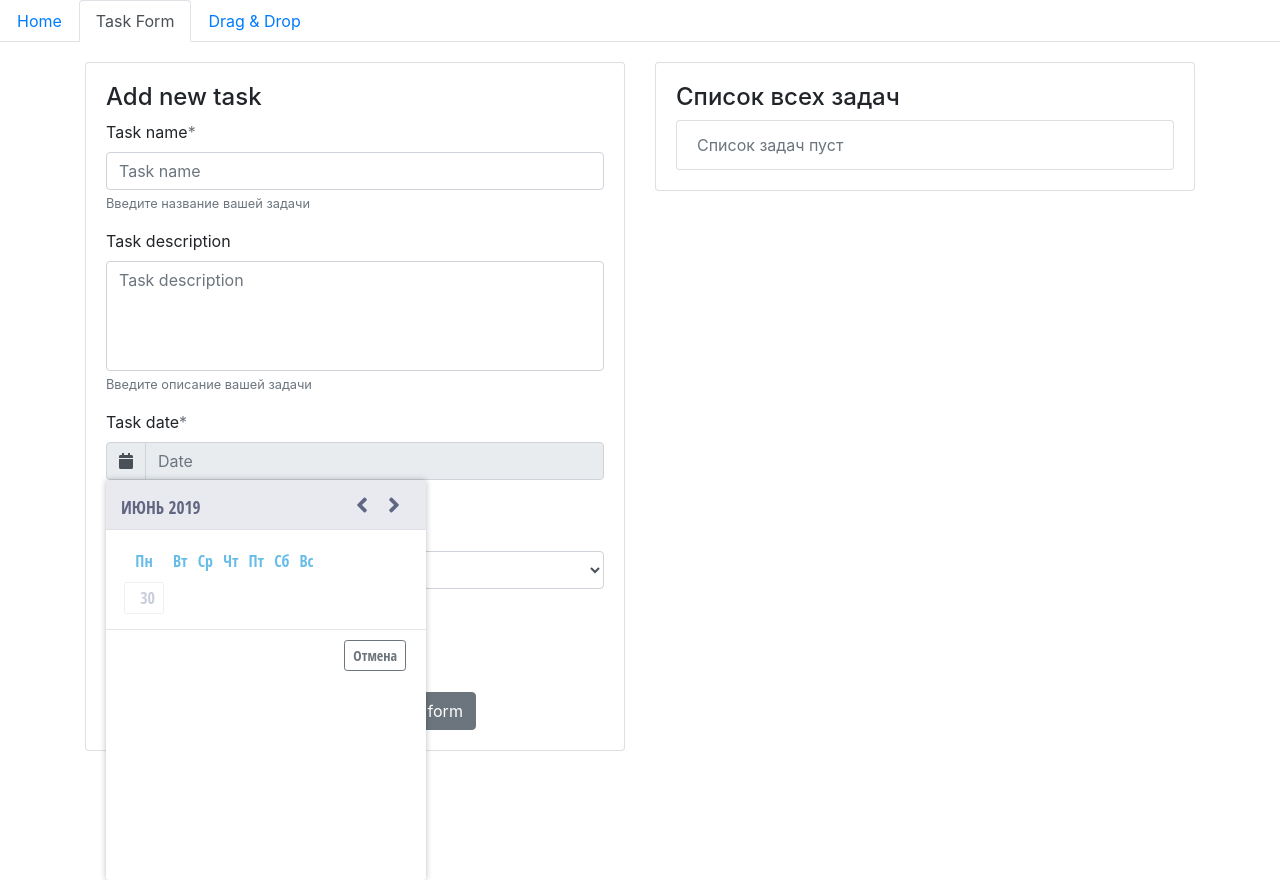
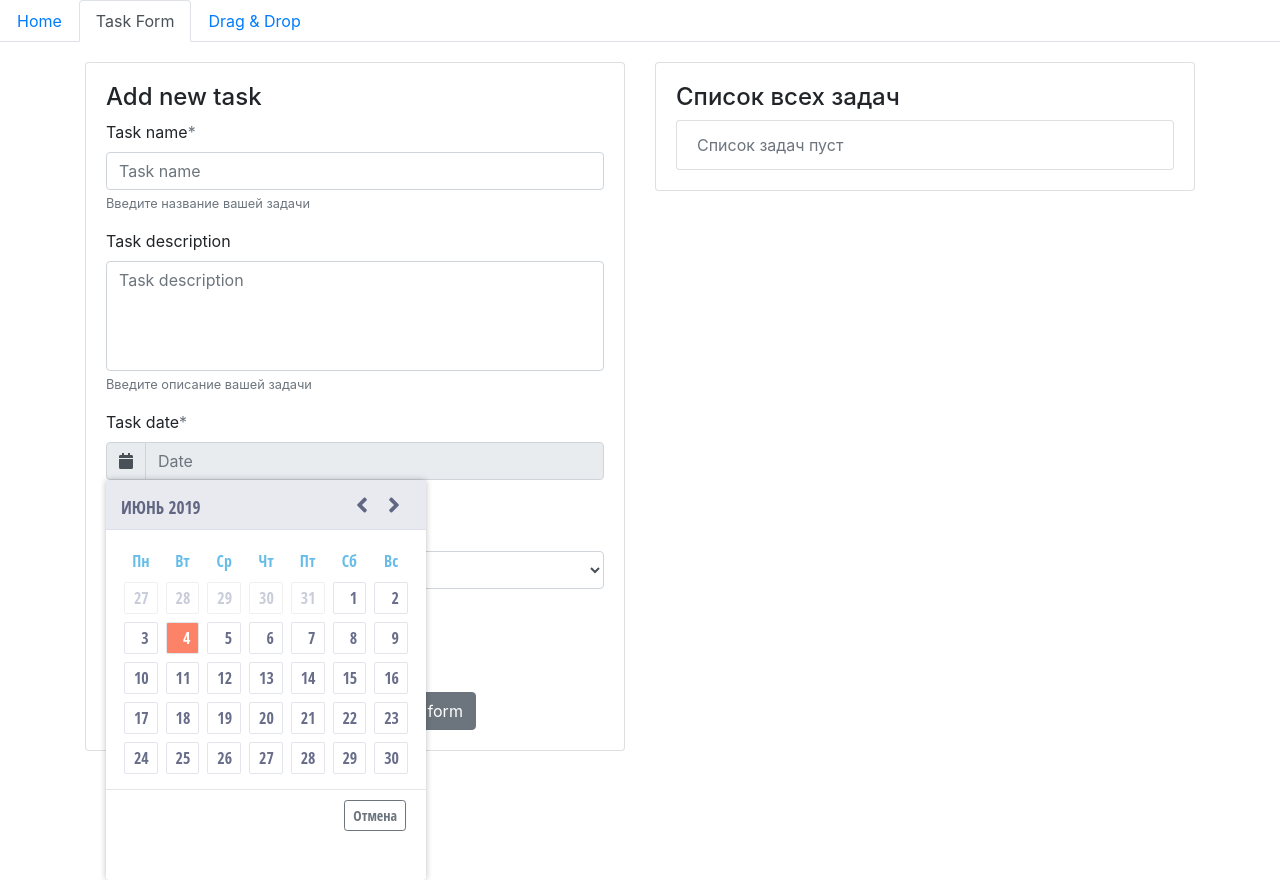
Before and after one commit to NikitaSysoev/React-TaskTracker, a React (Create React App) app: page /task-list in a window 1280 px wide. Both pictures are taken after a click on the element 126 px from the left and 461 px from the top of the page. Built offline with nearby package versions, Linux system fonts and the light colour scheme.

Commit message:
implements calendar

```diff
--- a/package.json
+++ b/package.json
@@ -1,6 +1,6 @@
 {
   "name": "react-tracker",
-  "version": "1.2.0",
+  "version": "1.2.1",
   "private": true,
   "dependencies": {
     "@fortawesome/fontawesome-svg-core": "^1.2.18",
--- a/src/components/calendar/index.jsx
+++ b/src/components/calendar/index.jsx
@@ -3,19 +3,79 @@ import PropTypes from 'prop-types';
 import { FontAwesomeIcon } from '@fortawesome/react-fontawesome';
 import { faAngleRight, faAngleLeft } from '@fortawesome/free-solid-svg-icons';
 
-const ViewCalendar = ({ display, handleView }) => {
+const ViewCalendar = ({ display, handleView, onSelectDate }) => {
     const [calendarDate, setCalendarDate] = useState(null);
     const [currMonthCalendar, setCurrMonthCalendar] = useState(null);
     const [currYearCalendar, setCurrYearCalendar] = useState(null);
-    console.log(calendarDate, currMonthCalendar, currYearCalendar)
+    const [field, setField] = useState({});
 
     useEffect(() => {
-        setCalendarDate(new Date());
+        setCalendarDate(new Date().getDate());
         setCurrMonthCalendar(new Date().getMonth());
         setCurrYearCalendar(new Date().getFullYear());
     }, [display])
 
-    const handleCancel = () => handleView();
+    useEffect(() => {
+        const getLastDay = (yy, mm) => new Date(yy, mm + 1, 0).getDate();
+        const getFirstDayOfMonth = (yy, mm) => {
+            const firstDayOfCurrentMonth = new Date(yy, mm, 1); // дата на момент первого числа текущего месяца
+            let dayWeek = firstDayOfCurrentMonth.getDay(); // от 0 до 6, причем 0 - это воскресение
+            dayWeek = dayWeek === 0 ? 7 : dayWeek;
+            return {
+                dayWeek, // номер дня недели первого числа текущего месяца
+                maxDays: getLastDay(yy, mm) // максимальное количество дней  в текуще месяце (который был передан в качестве параметре )
+            };
+        }
+
+        const filterWeeks = (week, arr) => {
+            const obj = {}
+            let x = [];
+            for (let i = 0, j = 0; i < week * 7; i++) {
+                if (i !== 0 && i % 7 === 0) {
+                    j++;
+                    obj[j] = [...x]
+                    x = []
+                }
+                x.push(arr[i]);
+            }
+            return obj;
+        }
+
+        const maximumDaysInPrevMonth = getLastDay(currYearCalendar, currMonthCalendar - 1);
+        const firstDay = getFirstDayOfMonth(currYearCalendar, currMonthCalendar);
+        const maxDaysInCurrentMonth = firstDay.maxDays;
+        const firstDayWeek = firstDay.dayWeek;
+
+        let weeks = null;
+        if (
+            (firstDay.maxDays === 31 && firstDay.dayWeek === 6) ||
+            (firstDay.dayWeek === 7 && firstDay.maxDays >= 30)
+        ) {
+            weeks = 6;
+        } else if (firstDay.maxDays === 28 && firstDay.dayWeek === 1) {
+            weeks = 4;
+        } else {
+            weeks = 5;
+        }
+
+        const firstCell = maximumDaysInPrevMonth - firstDayWeek + 2;
+        let arrayPrevDays = [];
+        for (let i = firstCell; i <= maximumDaysInPrevMonth; i++) {
+            arrayPrevDays.push(String(i));
+        }
+
+        const arrayCurrDays = (new Array(maxDaysInCurrentMonth)).fill(1).map((a, i) => i + 1);
+        const halfArray = [...arrayPrevDays, ...arrayCurrDays];
+
+        const arrayNextDays = [];
+        for (let i = halfArray.length, j = 1; i < weeks * 7; i++ , j++) {
+            arrayNextDays.push(String(j));
+        }
+
+        const fullArray = [...halfArray, ...arrayNextDays];
+        const fieldState = filterWeeks(weeks + 1, fullArray);
+        setField({ ...fieldState });
+    }, [currMonthCalendar, currYearCalendar]);
 
     const renderCalendarMonthHeader = () => {
         const text = [
@@ -35,31 +95,26 @@ const ViewCalendar = ({ display, handleView }) => {
         return text[currMonthCalendar] + ' ' + currYearCalendar;
     }
 
-    // const renderOneCalendarCell = () => {
-    //     if (!className && !dataFullDate && !dataDaymonth) {
-    //         return '<td>&nbsp;</td>';
-    //       }
-    //       return (
-    //         '<td onclick="handleClickCalendarCell(event)" ' +
-    //         className +
-    //         ' data-fulldate="' +
-    //         dataFullDate +
-    //         '" data-daymonth="' +
-    //         dataDaymonth +
-    //         '">' +
-    //         (cellText === null ? dataDaymonth : cellText) +
-    //         '</td>'
-    //       );
-    // }
+    const handleSelectDates = e => {
+        const { target } = e;
+        const cell = target.getAttribute('data-id');
+        const month = currMonthCalendar + 1;
+        const str = `${cell < 10 ? '0' + cell : cell}.${month < 10 ? '0' + month : month + 1}.${currYearCalendar}`;
+        onSelectDate(str);
+        handleView();
+    }
 
-    // const renderCells = () => {
-    //     const firstDay = getFirstDayOfMonth(year, month);
-    //     return (
-    //      <tr>
-
-    //      </tr>
-    //     )
-    // }
+    const renderOneCell = (cell) => {
+        return <td
+            data-id={cell}
+            className={typeof cell === 'string' ? 'not_current'
+                : new Date().getMonth() === currMonthCalendar && calendarDate === cell
+                    ? 'today' : ''}
+            onClick={typeof cell === 'string' ? null : handleSelectDates}
+            key={cell}>
+            {cell}
+        </td>
+    }
 
     const handleChangePage = (e) => {
         const { currentTarget: target } = e;
@@ -88,7 +143,7 @@ const ViewCalendar = ({ display, handleView }) => {
                     <div className="header">
                         <p>{renderCalendarMonthHeader()}</p>
                     </div>
-                    <div class="arrows">
+                    <div className="arrows">
                         <div
                             data-id="prevButton"
                             onClick={handleChangePage}
@@ -116,14 +171,22 @@ const ViewCalendar = ({ display, handleView }) => {
                         </tr>
                     </thead>
                     <tbody>
-                        <tr><td class="not_current" >30</td></tr>
+                        {
+                            Object.values(field).map((arr, index) => {
+                                return (
+                                    <tr key={index}>
+                                        {arr.map(renderOneCell)}
+                                    </tr>
+                                )
+                            })
+                        }
                     </tbody>
                 </table>
                 <hr />
                 <div className="btn-group">
                     <input
                         type="button"
-                        onClick={handleCancel}
+                        onClick={handleView}
                         value="Отмена"
                         className="btn btn-sm btn-outline-secondary" />
                 </div>
@@ -136,7 +199,8 @@ const ViewCalendar = ({ display, handleView }) => {
 
 ViewCalendar.propTypes = {
     display: PropTypes.bool,
-    handleView: PropTypes.func
+    handleView: PropTypes.func,
+    onSelectDate: PropTypes.func
 };
 
 export default React.memo(ViewCalendar);
--- a/src/components/form/date.jsx
+++ b/src/components/form/date.jsx
@@ -5,11 +5,20 @@ import PropTypes from 'prop-types';
 import Calendar from '../calendar'
 
 const DateInput = (props) => {
-    const { label, icon, placeholder, mandatory = false, helper, err } = props;
+    const { name, label, icon, value = '', placeholder, onSelectDate, mandatory = false, helper, err } = props;
 
     const [visibleCalendar, setVisibleCalendar] = useState(false);
+    const handleView = () => setVisibleCalendar(state => !state);
 
-    const handleView = () => setVisibleCalendar(state => !state);
+    // const handleSelectDate = (data) => {
+    //     // this.setState(prevState => ({
+    //     //     data: {
+    //     //         ...prevState,
+    //     //         taskDate: data
+    //     //     }
+    //     // }))
+    //     setDate(data);
+    // }
 
     const mandatoryStr = mandatory && <span className="text-muted">*</span>;
     return (
@@ -31,13 +40,17 @@ const DateInput = (props) => {
                 <input
                     readOnly
                     type="text"
+                    name={name}
+                    value={value}
                     className={'form-control'}
                     placeholder={placeholder || label}
                 />
             </div>
             <Calendar
                 handleView={handleView}
-                display={visibleCalendar} />
+                display={visibleCalendar}
+                onSelectDate={onSelectDate}
+            />
             <small className={`${err && 'text-danger'} form-text text-muted`}>
                 {helper || 'Это поле обязательное для заполнения'}
             </small>
@@ -48,10 +61,12 @@ const DateInput = (props) => {
 export default DateInput;
 
 DateInput.propTypes = {
+    value: PropTypes.string,
     label: PropTypes.string.isRequired,
     icon: PropTypes.object,
     placeholder: PropTypes.string,
     manadatory: PropTypes.bool,
     helper: PropTypes.string,
     err: PropTypes.bool,
+    onSelectDate: PropTypes.func
 }
--- a/src/components/main_form/index.jsx
+++ b/src/components/main_form/index.jsx
@@ -26,14 +26,20 @@ class MainForm extends React.Component {
         }
     }
 
-    componentDidUpdate(prevProps) {
+    componentDidUpdate(prevProps, prevState) {
         if (this.props.taskForEdit !== prevProps.taskForEdit) {
             this.setState({
                 data: { ...this.props.taskList.find(item => item.id === this.props.taskForEdit) }
             });
         }
+
+        if (this.state.data.taskDate && this.state.data.taskDate !== prevState.data.taskDate) {
+            this.setState({
+                data: { ...prevState.data, ...this.state.data }
+            });
+        }
+
     }
-
 
     handleChange = (e) => {
         const { name, value, type, checked } = e.target;
@@ -71,6 +77,15 @@ class MainForm extends React.Component {
         this.setState({ data: {} });
     }
 
+    handleSelectDate = (date) => {
+        this.setState(prevState => ({
+            data: {
+                ...prevState,
+                taskDate: date
+            }
+        }));
+    }
+
     render() {
         return (
             <Card>
@@ -102,8 +117,13 @@ class MainForm extends React.Component {
                 />
 
                 <DateInput
+                    value={this.state.data.taskDate || ''}
+                    name='taskDate'
                     label='Task date'
                     placeholder='Date'
+                    onSelectDate={this.handleSelectDate}
+                    helper={this.state.err.taskName}
+                    err={!!this.state.err.taskName}
                     mandatory
                 />
 
--- a/src/components/main_list/index.jsx
+++ b/src/components/main_list/index.jsx
@@ -136,6 +136,7 @@ const mapStateToProps = store => {
 
 const mapDispatchToProps = dispatch => {
     return {
+        taskUpdate: payload => dispatch(actions.updateTask(payload)),
         taskDelete: (payload) => dispatch(actions.deleteTask(payload)),
         setFormState: payload => dispatch(actions.setFormState(payload))
     }
```
